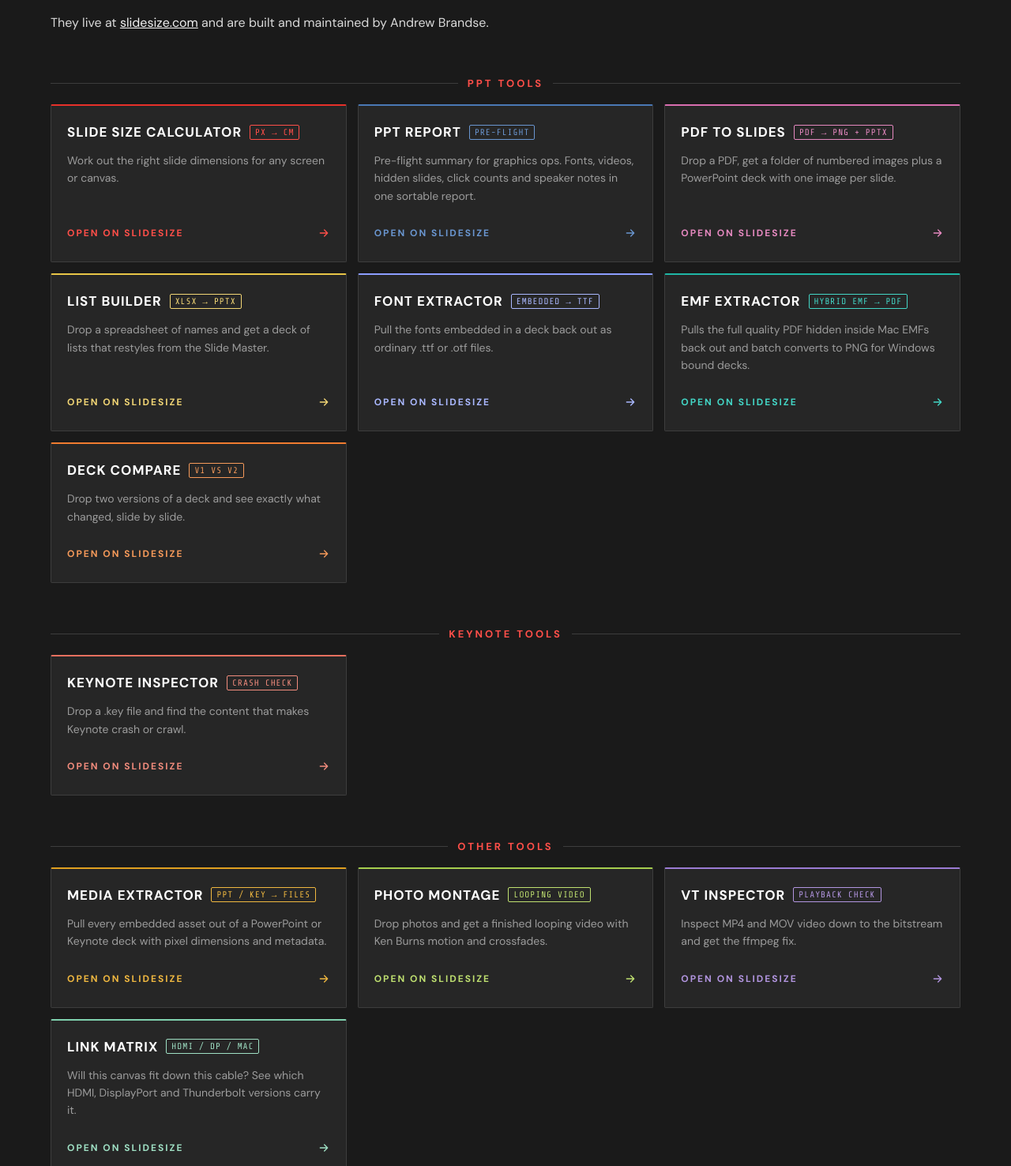
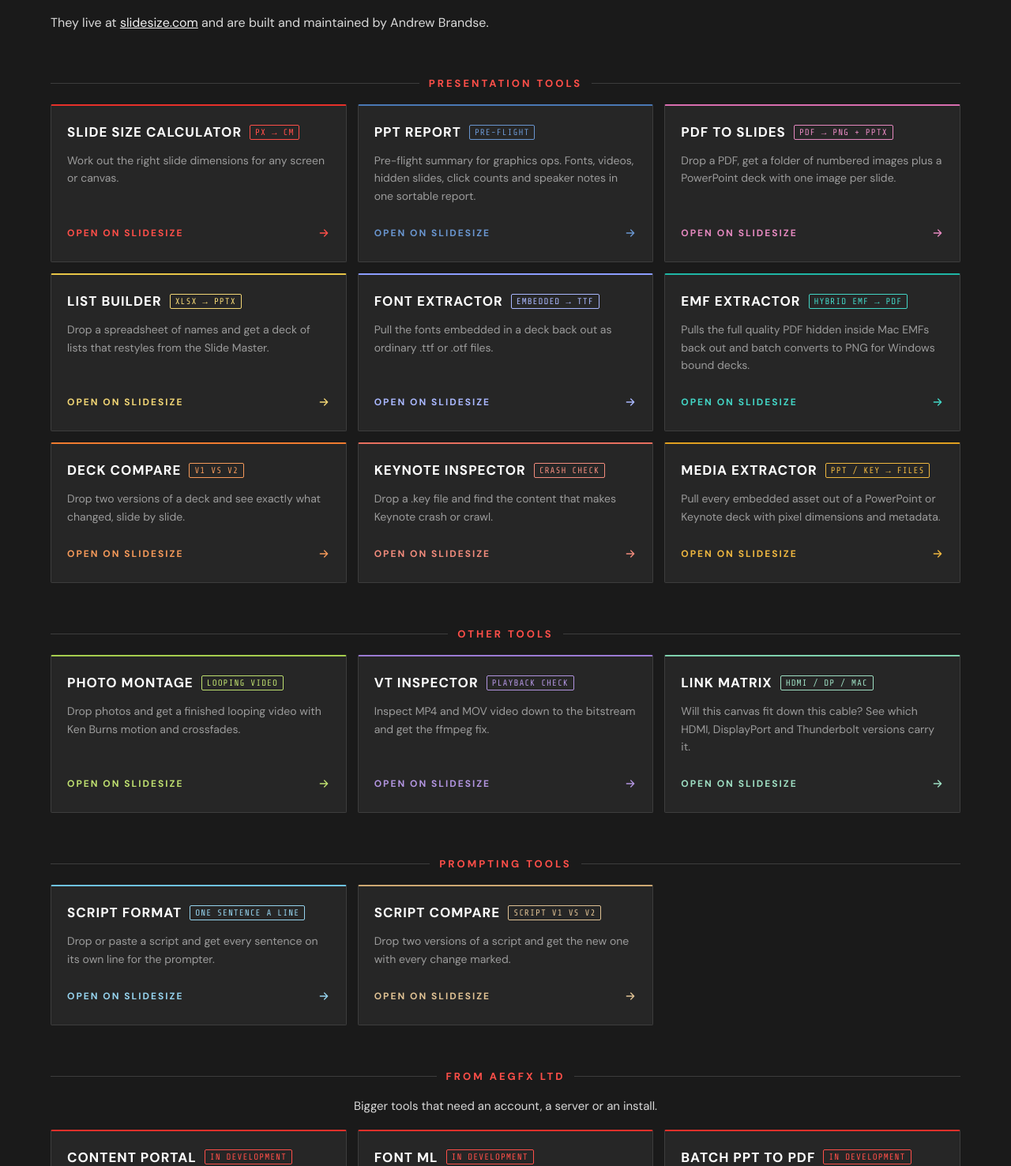
Before and after one commit to AEGFX/aegfx, a plain HTML site: page tools/index.html in a window 1280 px wide. Shown: the part 287-1763 px from the top of the page at 79% size. Drawn offline with nearby package versions, Linux system fonts and the light colour scheme.

Commit message:
Merge PPT and Keynote tools into Presentation Tools and move Media Extractor in
Co-Authored-By: Claude Fable 5.2 <noreply@anthropic.com>
Claude-Session: https://claude.ai/code/session_01MH8K1b31PSazTo3JSbP1Vw

```diff
--- a/tools/index.html
+++ b/tools/index.html
@@ -78,7 +78,7 @@ footer a:hover{color:var(--red2)}
 <p class="sub">They live at <a href="https://slidesize.com">slidesize.com</a> and are built and maintained by Andrew Brandse.</p>
 </div>
 <section class="wrap">
-<div class="sec-head"><h2>PPT Tools</h2></div>
+<div class="sec-head"><h2>Presentation Tools</h2></div>
 <div class="grid">
 <a class="card" style="--a:#E7302A;--a2:#ff4f49" href="https://slidesize.com/">
 <div class="card-title"><h3>Slide Size Calculator</h3><span class="chip">PX &rarr; CM</span></div>
@@ -115,14 +115,14 @@ footer a:hover{color:var(--red2)}
 <p>Drop two versions of a deck and see exactly what changed, slide by slide.</p>
 <div class="go"><span>Open on SlideSize</span><svg aria-hidden="true" viewBox="0 0 24 24"><path d="M5 12h14M13 6l6 6-6 6"/></svg></div>
 </a>
-</div>
-</section>
-<section class="wrap">
-<div class="sec-head"><h2>Keynote Tools</h2></div>
-<div class="grid">
 <a class="card" style="--a:#E8705F;--a2:#f28c7d" href="https://slidesize.com/keynote-inspector.html">
 <div class="card-title"><h3>Keynote Inspector</h3><span class="chip">Crash check</span></div>
 <p>Drop a .key file and find the content that makes Keynote crash or crawl.</p>
+<div class="go"><span>Open on SlideSize</span><svg aria-hidden="true" viewBox="0 0 24 24"><path d="M5 12h14M13 6l6 6-6 6"/></svg></div>
+</a>
+<a class="card" style="--a:#E0A020;--a2:#f0b840" href="https://slidesize.com/media-extractor.html">
+<div class="card-title"><h3>Media Extractor</h3><span class="chip">PPT / KEY &rarr; files</span></div>
+<p>Pull every embedded asset out of a PowerPoint or Keynote deck with pixel dimensions and metadata.</p>
 <div class="go"><span>Open on SlideSize</span><svg aria-hidden="true" viewBox="0 0 24 24"><path d="M5 12h14M13 6l6 6-6 6"/></svg></div>
 </a>
 </div>
@@ -130,11 +130,6 @@ footer a:hover{color:var(--red2)}
 <section class="wrap">
 <div class="sec-head"><h2>Other Tools</h2></div>
 <div class="grid">
-<a class="card" style="--a:#E0A020;--a2:#f0b840" href="https://slidesize.com/media-extractor.html">
-<div class="card-title"><h3>Media Extractor</h3><span class="chip">PPT / KEY &rarr; files</span></div>
-<p>Pull every embedded asset out of a PowerPoint or Keynote deck with pixel dimensions and metadata.</p>
-<div class="go"><span>Open on SlideSize</span><svg aria-hidden="true" viewBox="0 0 24 24"><path d="M5 12h14M13 6l6 6-6 6"/></svg></div>
-</a>
 <a class="card" style="--a:#A6CE4E;--a2:#bfe070" href="https://slidesize.com/photo-montage.html">
 <div class="card-title"><h3>Photo Montage</h3><span class="chip">Looping video</span></div>
 <p>Drop photos and get a finished looping video with Ken Burns motion and crossfades.</p>
```
